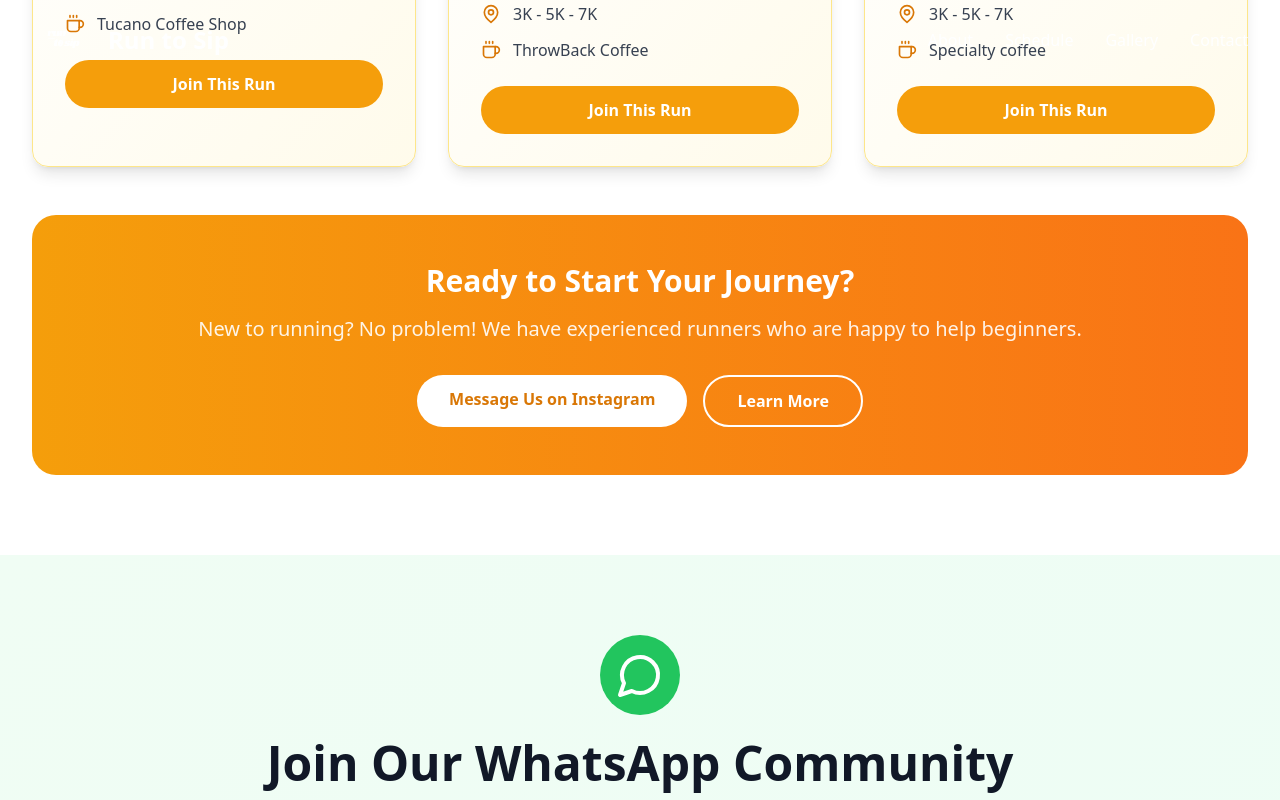
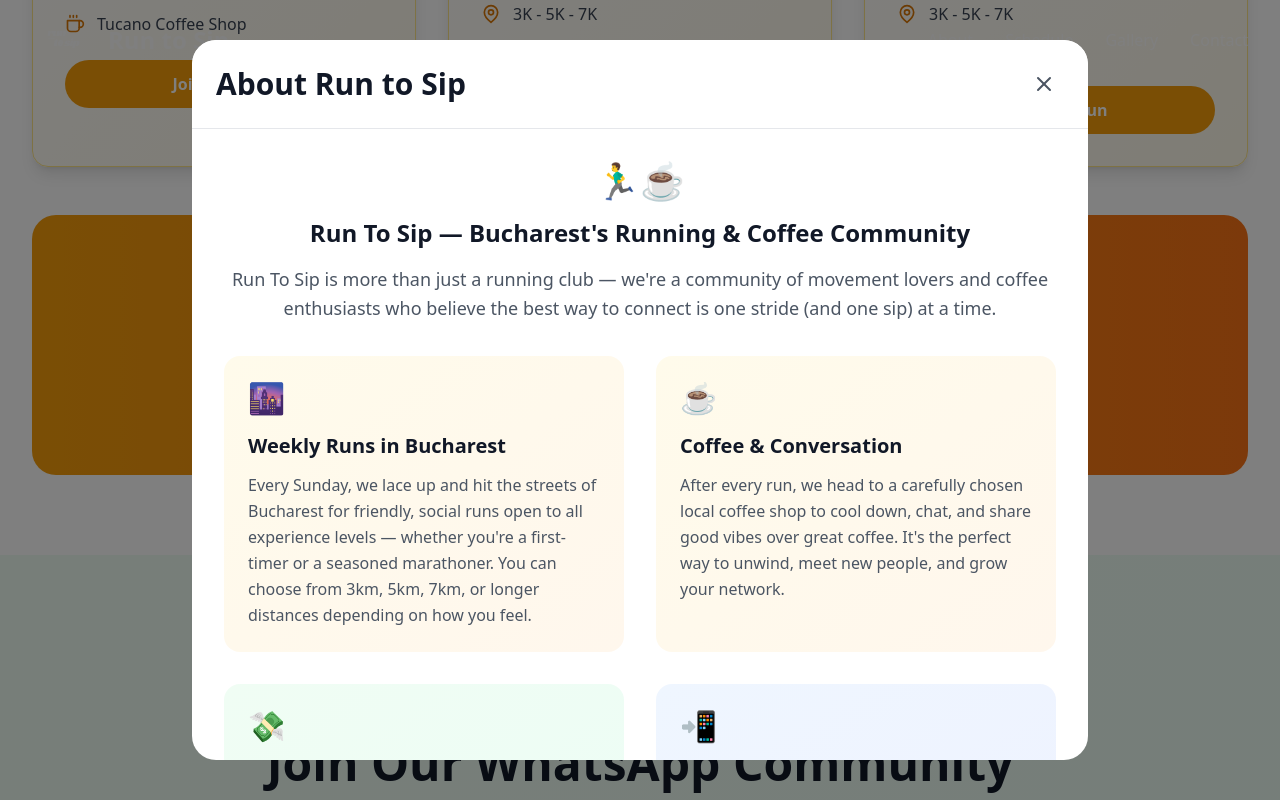
Before and after one commit to AlexandruDuta23/RunToSip1, a React (Vite) app: page / in a window 1280 px wide. Both pictures are taken after a click on the button "Learn More". Shown: the part 2582-3382 px from the top of the page. Built offline with nearby package versions, Linux system fonts and the light colour scheme.

Commit message:
Add Learn More Modal and Registration Popup

```diff
--- a/src/components/Schedule.tsx
+++ b/src/components/Schedule.tsx
@@ -1,7 +1,11 @@
-import React from 'react';
-import { Calendar, Clock, MapPin, Users, Coffee } from 'lucide-react';
+import React, { useState } from 'react';
+import { Calendar, Clock, MapPin, Users, Coffee, X, CheckCircle } from 'lucide-react';
 
 const Schedule = () => {
+  const [showLearnMore, setShowLearnMore] = useState(false);
+  const [showRegistration, setShowRegistration] = useState(false);
+  const [registeredRun, setRegisteredRun] = useState('');
+
   const upcomingRuns = [
     {
       date: 'June 01, 2025',
@@ -31,6 +35,14 @@ const Schedule = () => {
       description: 'We combine running golf with excellent coffee'
     }
   ];
+
+  const handleJoinRun = (runLocation: string, runDate: string) => {
+    setRegisteredRun(`${runLocation} on ${runDate}`);
+    setShowRegistration(true);
+    setTimeout(() => {
+      setShowRegistration(false);
+    }, 3000);
+  };
 
   return (
     <section id="schedule" className="py-20 bg-white">
@@ -75,7 +87,10 @@ const Schedule = () => {
                 </div>
               </div>
 
-              <button className="w-full bg-amber-500 hover:bg-amber-600 text-white py-3 rounded-full font-semibold transition-colors duration-300">
+              <button
+                onClick={() => handleJoinRun(run.location, run.date)}
+                className="w-full bg-amber-500 hover:bg-amber-600 text-white py-3 rounded-full font-semibold transition-colors duration-300"
+              >
                 Join This Run
               </button>
             </div>
@@ -96,12 +111,105 @@ const Schedule = () => {
             >
               Message Us on Instagram
             </a>
-            <button className="border-2 border-white text-white hover:bg-white hover:text-amber-600 px-8 py-3 rounded-full font-semibold transition-all duration-300">
+            <button
+              onClick={() => setShowLearnMore(true)}
+              className="border-2 border-white text-white hover:bg-white hover:text-amber-600 px-8 py-3 rounded-full font-semibold transition-all duration-300"
+            >
               Learn More
             </button>
           </div>
         </div>
       </div>
+
+      {/* Learn More Modal */}
+      {showLearnMore && (
+        <div className="fixed inset-0 bg-black bg-opacity-50 flex items-center justify-center z-50 p-4">
+          <div className="bg-white rounded-3xl max-w-4xl w-full max-h-[90vh] overflow-y-auto">
+            <div className="sticky top-0 bg-white border-b border-gray-200 p-6 flex justify-between items-center rounded-t-3xl">
+              <h2 className="text-3xl font-bold text-gray-900">About Run to Sip</h2>
+              <button
+                onClick={() => setShowLearnMore(false)}
+                className="p-2 hover:bg-gray-100 rounded-full transition-colors duration-200"
+              >
+                <X className="h-6 w-6 text-gray-600" />
+              </button>
+            </div>
+
+            <div className="p-8">
+              <div className="text-center mb-8">
+                <div className="text-4xl mb-4">🏃‍♂️☕</div>
+                <h3 className="text-2xl font-bold text-gray-900 mb-4">
+                  Run To Sip — Bucharest's Running & Coffee Community
+                </h3>
+                <p className="text-lg text-gray-600 leading-relaxed">
+                  Run To Sip is more than just a running club — we're a community of movement lovers and coffee enthusiasts who believe the best way to connect is one stride (and one sip) at a time.
+                </p>
+              </div>
+
+              <div className="grid grid-cols-1 md:grid-cols-2 gap-8 mb-8">
+                <div className="bg-gradient-to-br from-amber-50 to-orange-50 p-6 rounded-2xl">
+                  <div className="text-3xl mb-4">🌆</div>
+                  <h4 className="text-xl font-bold text-gray-900 mb-3">Weekly Runs in Bucharest</h4>
+                  <p className="text-gray-600 leading-relaxed">
+                    Every Sunday, we lace up and hit the streets of Bucharest for friendly, social runs open to all experience levels — whether you're a first-timer or a seasoned marathoner. You can choose from 3km, 5km, 7km, or longer distances depending on how you feel.
+                  </p>
+                </div>
+
+                <div className="bg-gradient-to-br from-amber-50 to-orange-50 p-6 rounded-2xl">
+                  <div className="text-3xl mb-4">☕</div>
+                  <h4 className="text-xl font-bold text-gray-900 mb-3">Coffee & Conversation</h4>
+                  <p className="text-gray-600 leading-relaxed">
+                    After every run, we head to a carefully chosen local coffee shop to cool down, chat, and share good vibes over great coffee. It's the perfect way to unwind, meet new people, and grow your network.
+                  </p>
+                </div>
+
+                <div className="bg-gradient-to-br from-green-50 to-emerald-50 p-6 rounded-2xl">
+                  <div className="text-3xl mb-4">💸</div>
+                  <h4 className="text-xl font-bold text-gray-900 mb-3">100% Free</h4>
+                  <p className="text-gray-600 leading-relaxed">
+                    Participation is completely free. Just bring your running shoes, good energy, and maybe your coffee craving.
+                  </p>
+                </div>
+
+                <div className="bg-gradient-to-br from-blue-50 to-indigo-50 p-6 rounded-2xl">
+                  <div className="text-3xl mb-4">📲</div>
+                  <h4 className="text-xl font-bold text-gray-900 mb-3">Stay in the Loop</h4>
+                  <p className="text-gray-600 leading-relaxed">
+                    To get updates on our weekly run locations and times, we recommend joining our WhatsApp group chat where we post details, meeting spots, and any special announcements.
+                  </p>
+                </div>
+              </div>
+
+              <div className="text-center">
+                <button
+                  onClick={() => setShowLearnMore(false)}
+                  className="bg-gradient-to-r from-amber-500 to-orange-500 text-white px-8 py-3 rounded-full font-semibold hover:from-amber-600 hover:to-orange-600 transition-all duration-300"
+                >
+                  Got it, let's run!
+                </button>
+              </div>
+            </div>
+          </div>
+        </div>
+      )}
+
+      {/* Registration Success Popup */}
+      {showRegistration && (
+        <div className="fixed inset-0 bg-black bg-opacity-50 flex items-center justify-center z-50 p-4">
+          <div className="bg-white rounded-2xl p-8 max-w-md w-full text-center transform animate-pulse">
+            <div className="bg-green-100 w-16 h-16 rounded-full flex items-center justify-center mx-auto mb-4">
+              <CheckCircle className="h-8 w-8 text-green-600" />
+            </div>
+            <h3 className="text-2xl font-bold text-gray-900 mb-2">You're Registered!</h3>
+            <p className="text-gray-600 mb-4">
+              Great! You've successfully registered for the run at <strong>{registeredRun}</strong>.
+            </p>
+            <p className="text-sm text-gray-500">
+              Join our WhatsApp group for detailed meeting point information and updates!
+            </p>
+          </div>
+        </div>
+      )}
     </section>
   );
 };
```
